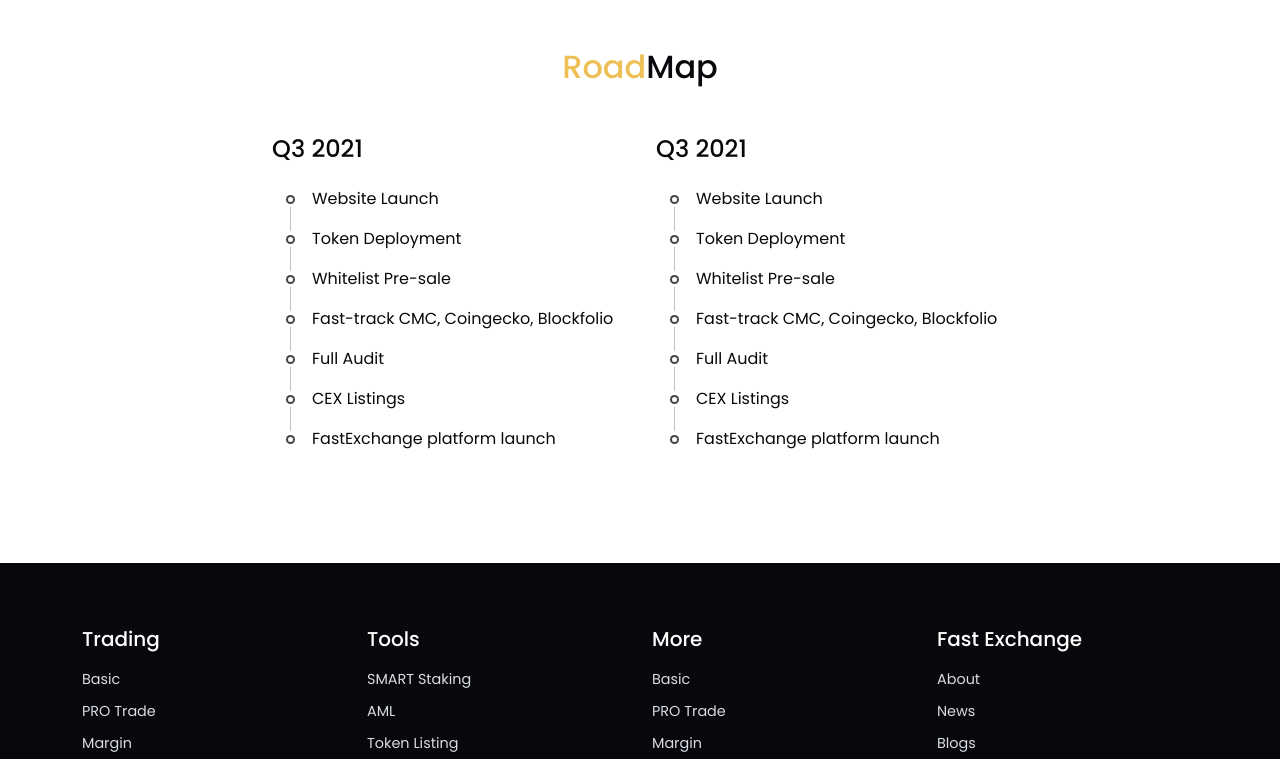
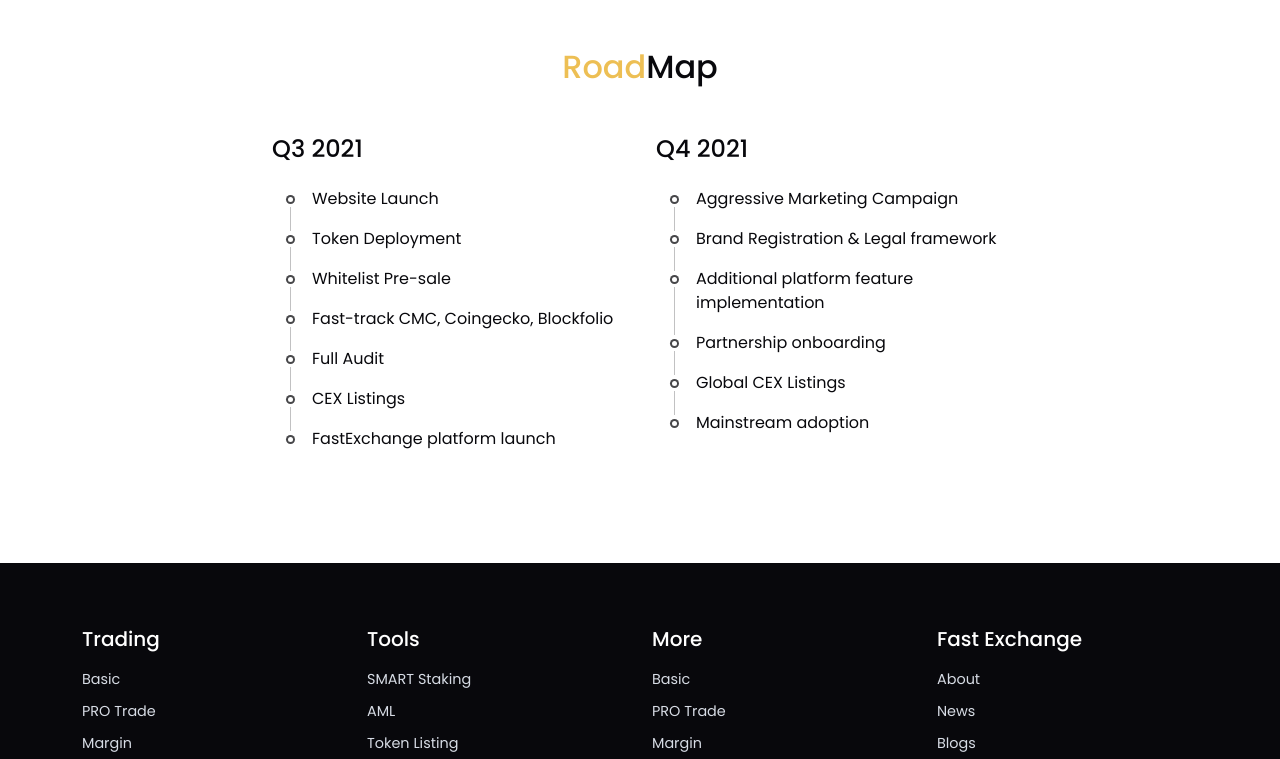
Before and after one commit to Say-M/fast-exchange, a plain HTML site: page index.html in a window 1280 px wide. Shown: the part 3760-4519 px from the top of the page. Drawn offline with nearby package versions, Linux system fonts and the light colour scheme.

Commit message:
initial data inputed

```diff
--- a/index.html
+++ b/index.html
@@ -469,15 +469,14 @@
             </ul>
           </div>
           <div class="roadmap-item">
-            <h4>Q3 2021</h4>
+            <h4>Q4 2021</h4>
             <ul>
-              <li>Website Launch</li>
-              <li>Token Deployment</li>
-              <li>Whitelist Pre-sale</li>
-              <li>Fast-track CMC, Coingecko, Blockfolio</li>
-              <li>Full Audit</li>
-              <li>CEX Listings</li>
-              <li>FastExchange platform launch</li>
+              <li>Aggressive Marketing Campaign</li>
+              <li>Brand Registration & Legal framework</li>
+              <li>Additional platform feature implementation</li>
+              <li>Partnership onboarding</li>
+              <li>Global CEX Listings</li>
+              <li>Mainstream adoption</li>
             </ul>
           </div>
         </div>
```
